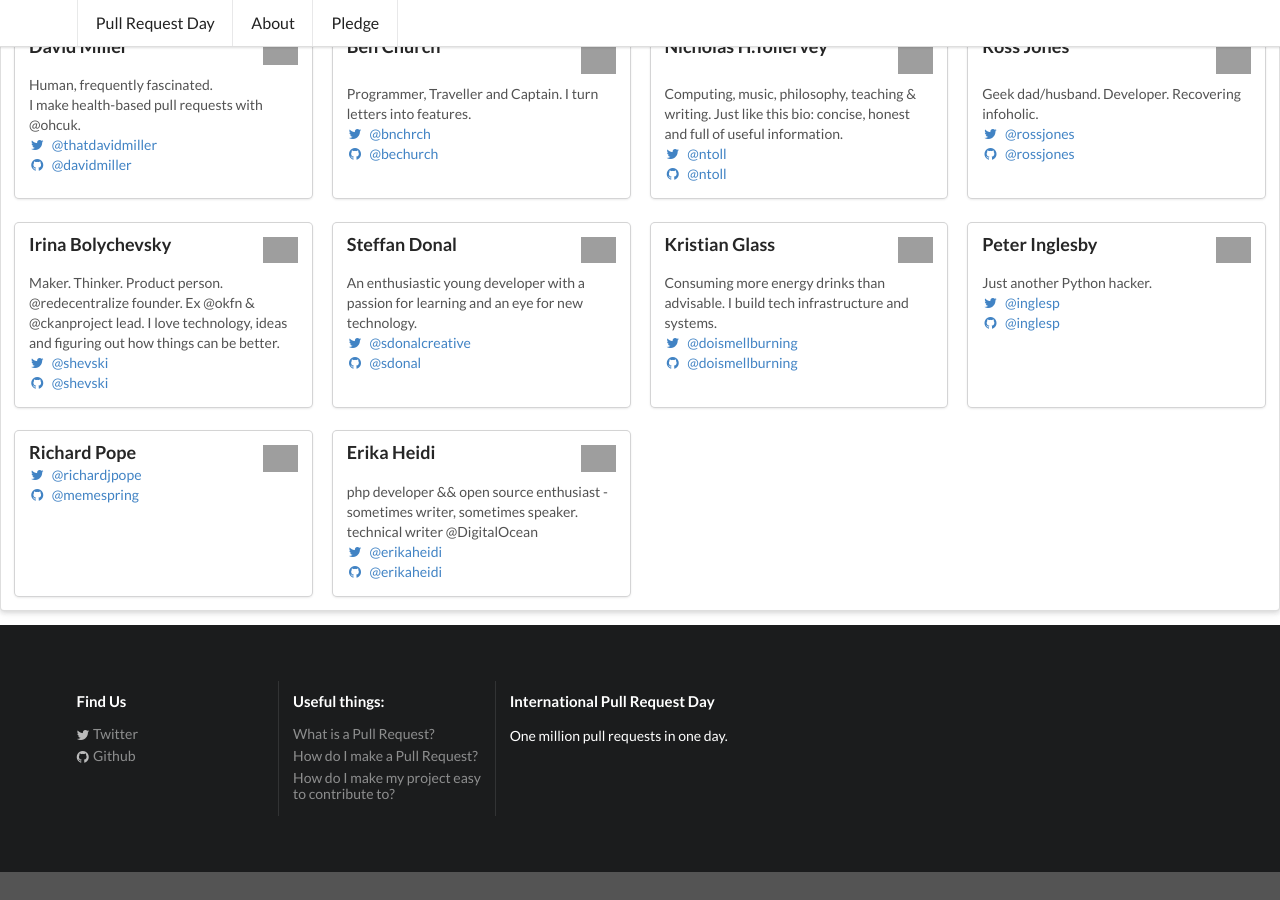
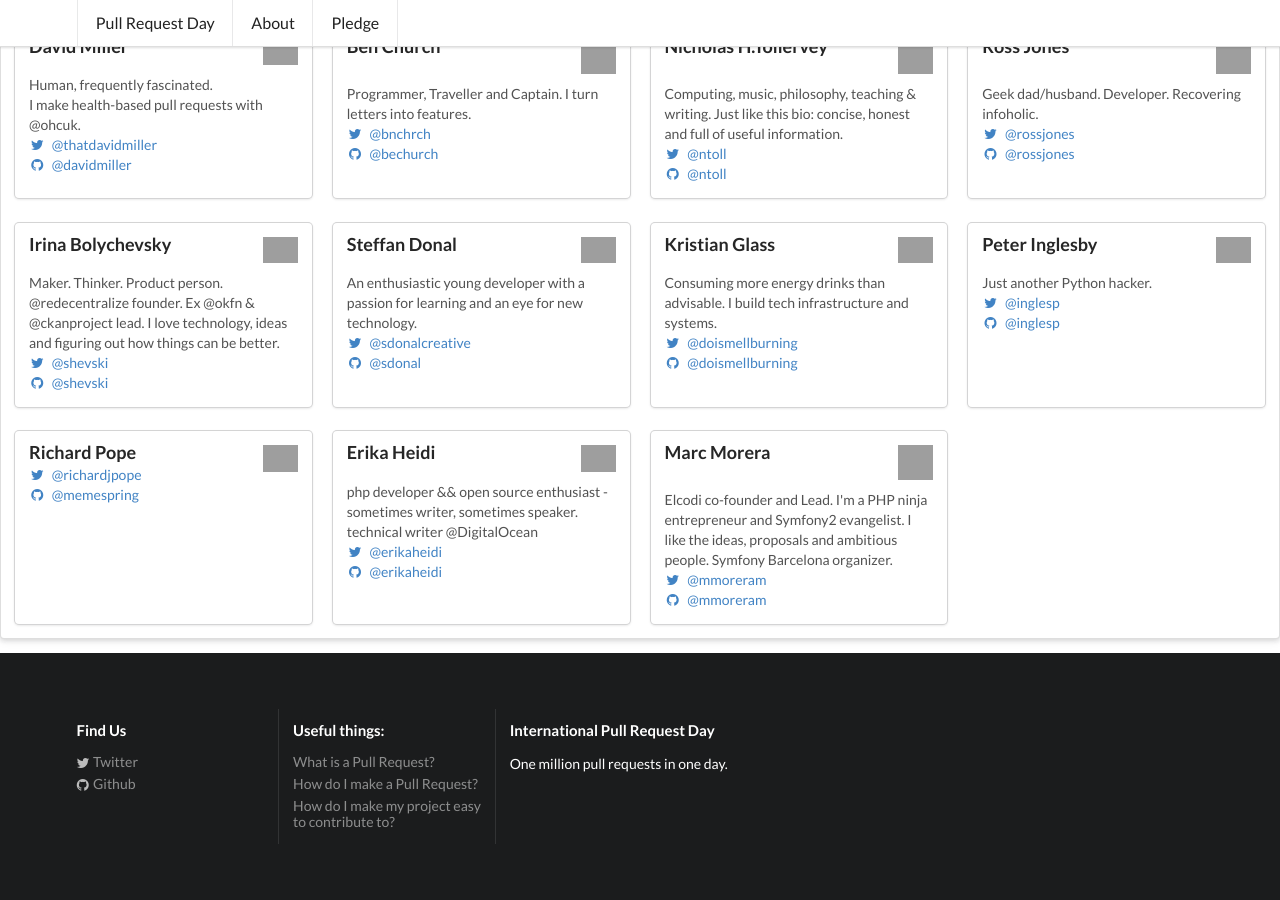
Before and after one commit to pullrequestday/pullrequestday, a Jekyll site: the page built from pledge/index.html, in a window 1280 px wide and 900 px high, scrolled down 1917 px. Built offline with Jekyll 4.4.1, drawn with Linux system fonts in a browser that asks for light colours; before the commit the page ends 2789 px from its top, so only the background shows below that; grey boxes are pictures that could not be loaded.

Commit message:
added mmoreram

```diff
--- a/pledge/index.html
+++ b/pledge/index.html
@@ -330,6 +330,34 @@
   </div> <!-- End of content -->
 </div> <!-- End of card -->
 
+<div class="ui card">
+  <div class="content">
+    <img class="right floated mini ui image"
+            src="https://avatars2.githubusercontent.com/u/521409?v=3&s=460">
+    <div class="header">
+      Marc Morera
+    </div>
+    <div class="description">
+      Elcodi co-founder and Lead. I'm a PHP ninja entrepreneur and Symfony2 evangelist. I like the ideas, proposals and ambitious people. Symfony Barcelona organizer.
+    </div>
+    <div class="extra content">
+      <p>
+        <a target="_blank"
+              href="http://twitter.com/mmoreram">
+          <i class="twitter icon"></i>
+          @mmoreram
+        </a>
+        <br />
+        <a target="_blank"
+              href="http://github.com/mmoreram">
+          <i class="github icon"></i>
+          @mmoreram
+        </a>
+      </p>
+    </div>
+  </div> <!-- End of content -->
+</div> <!-- End of card -->
+
     <!-- ATTENTION PLEDGE MAKERS:  -->
     <!-- INSERT YOUR PLEDGE IMMEDIATELY ABOVE THIS COMMENT -->
 
```
